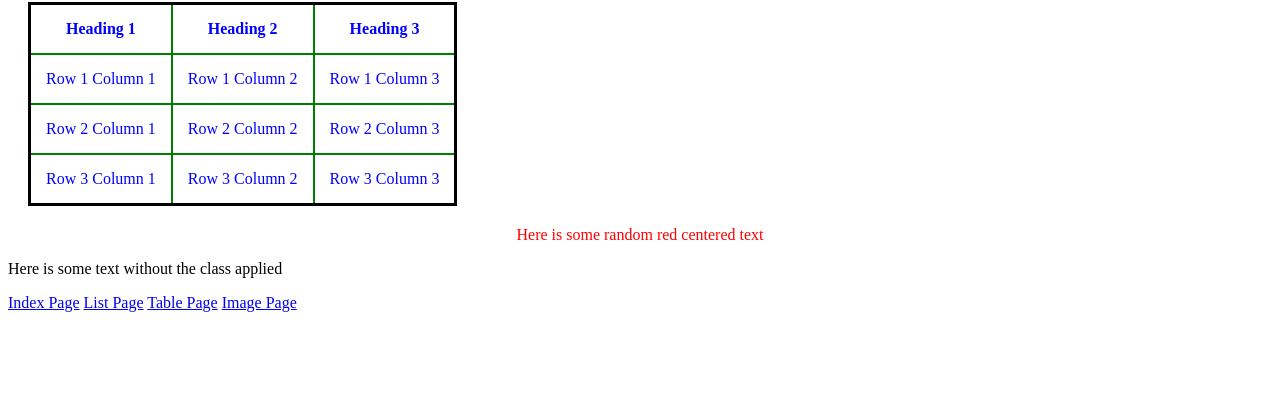
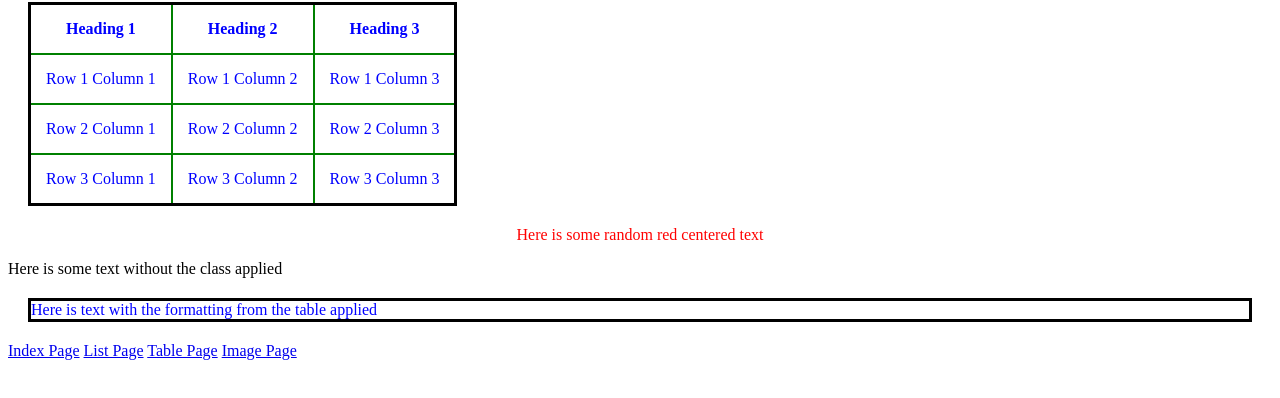
Before and after one commit to boco372/cs50-project0, a plain HTML site: page table.html in a window 1280 px wide. Shown: the part 78-476 px from the top of the page. Drawn offline with Linux system fonts and the light colour scheme.

Commit message:
added a para with table formatting

```diff
--- a/table.html
+++ b/table.html
@@ -30,6 +30,7 @@
       </table>
       <p class="headers"> Here is some random red centered text</p>
       <p> Here is some text without the class applied</p>
+      <p id="tableblue"> Here is text with the formatting from the table applied</p>
       <a href="index.html">Index Page</a>
       <a href="list.html">List Page</a>
       <a href="table.html">Table Page</a>
```
